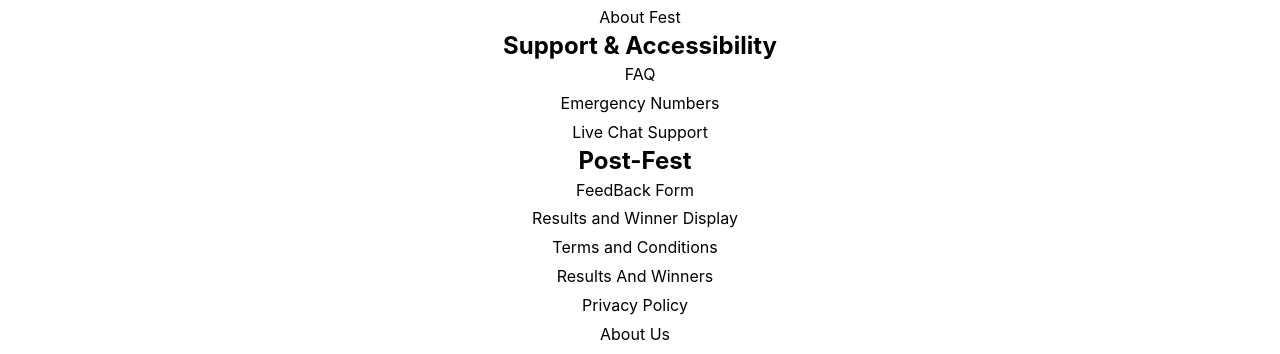
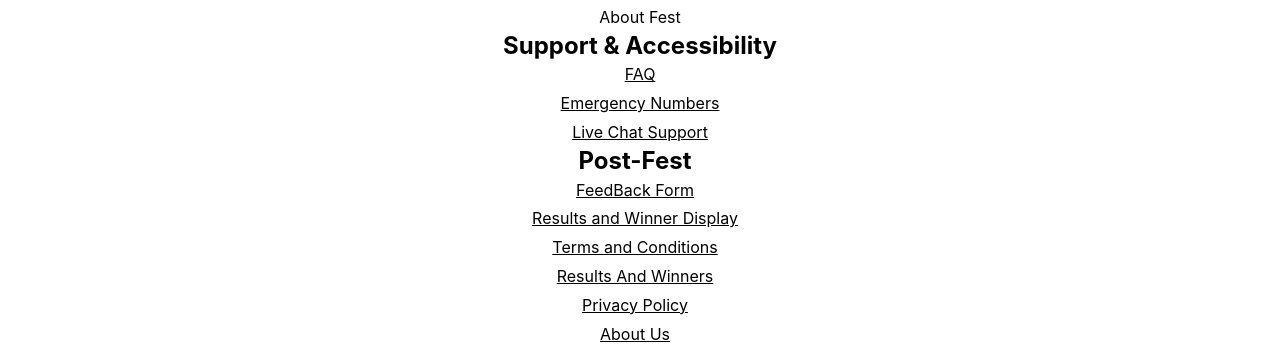
Before and after one commit to hema-akkireddi378/ProjectOnFest, a React (Vite) app: page /Footer1 in a window 1280 px wide. Shown: the part 598-952 px from the top of the page. Built offline with nearby package versions, Linux system fonts and the light colour scheme.

Commit message:
css updated

```diff
--- a/src/App.css
+++ b/src/App.css
@@ -3903,7 +3903,7 @@ border: 3px solid black;
   /* support-links */
   .support-links {
     color: black;
-    text-decoration: none;
+    /* text-decoration: none; */
   }
 
   /* post-fest Class (List) */
@@ -3917,5 +3917,5 @@ border: 3px solid black;
   /* post-fest-links */
   .post-fest-links {
     color: black;
-    text-decoration: none;
-  }
+    /* text-decoration: none; */
+  }
```
